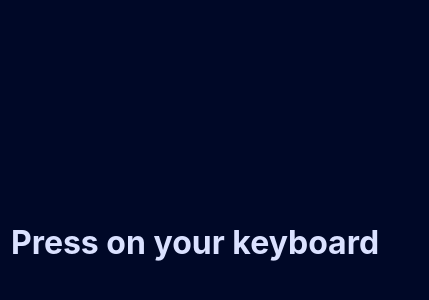
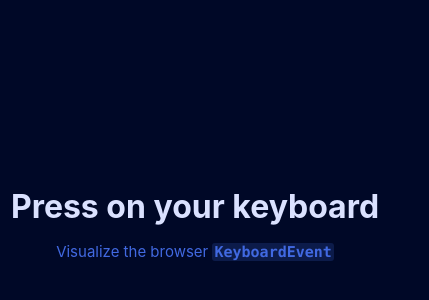
Before and after one commit to LewisAlderman/keypressed, a Next.js app: page / in a window 390 px wide. Shown: the part 180-480 px from the top of the page, 429 px wide, since content can reach past the window. Built offline with nearby package versions, Linux system fonts and the light colour scheme.

Commit message:
Link/subtitle transitions/styles, key styles, layout (+ responsive) tweaks

```diff
--- a/src/components/Body/index.tsx
+++ b/src/components/Body/index.tsx
@@ -6,6 +6,15 @@ import { useKeyHandler } from '../../hooks/useKeyHandler';
 import styles from './styles.module.scss';
 import EventInfo from '../EventInfo';
 
+const svg = (
+  <svg
+    xmlns="http://www.w3.org/2000/svg"
+    viewBox="0 0 24 24"
+    aria-hidden="true">
+    <path d="M15.5 14h-.79l-.28-.27a6.5 6.5 0 001.48-5.34c-.47-2.78-2.79-5-5.59-5.34a6.505 6.505 0 00-7.27 7.27c.34 2.8 2.56 5.12 5.34 5.59a6.5 6.5 0 005.34-1.48l.27.28v.79l4.25 4.25c.41.41 1.08.41 1.49 0 .41-.41.41-1.08 0-1.49L15.5 14zm-6 0C7.01 14 5 11.99 5 9.5S7.01 5 9.5 5 14 7.01 14 9.5 11.99 14 9.5 14z" />
+  </svg>
+);
+
 const Body = (): JSX.Element => {
   const [state, set] = useKeyHandler();
 
@@ -13,6 +22,10 @@ const Body = (): JSX.Element => {
     <div className={styles.Body}>
       <motion.div
         /** background */ className={styles.bg}
+        initial={{
+          opacity: 0,
+          scale: 1.2,
+        }}
         animate={{
           opacity: state ? 1 : 0,
           scale: state ? 1 : 1.2,
@@ -20,9 +33,83 @@ const Body = (): JSX.Element => {
       />
 
       <AnimateSharedLayout>
-        <motion.h1 layout onClick={() => set(null)}>
-          Press on your keyboard
-        </motion.h1>
+        <motion.div layout className={styles.text}>
+          {/**
+           * Header
+           */}
+          <motion.h1 layout onClick={() => set(null)}>
+            Press on your keyboard
+          </motion.h1>
+
+          {/**
+           * SubHeading
+           */}
+          <h6>
+            <AnimatePresence exitBeforeEnter initial={false}>
+              {!state && (
+                <motion.span
+                  key="h61"
+                  transition={{
+                    duration: 0.5,
+                    delay: 2,
+                  }}
+                  initial={{
+                    opacity: 1,
+                    y: 0,
+                  }}
+                  animate={{
+                    opacity: 1,
+                    y: 0,
+                  }}
+                  exit={{
+                    opacity: 0,
+                    y: 20,
+                  }}>
+                  Visualize the browser <strong>KeyboardEvent</strong>
+                </motion.span>
+              )}
+              {state && (
+                <motion.a
+                  key="h62"
+                  href="https://developer.mozilla.org/en-US/docs/Web/API/KeyboardEvent"
+                  initial={{
+                    opacity: 0,
+                    y: -10,
+                  }}
+                  animate={{
+                    opacity: 1,
+                    y: 0,
+                  }}
+                  exit={{
+                    opacity: 0,
+                    y: -20,
+                  }}
+                  transition={{
+                    duration: 0.33,
+                  }}
+                  onAnimationComplete={() => null}
+                  target="_blank"
+                  rel="noopener noreferrer">
+                  {svg}
+                  View MDN docs for KeyboardEvent
+                </motion.a>
+              )}
+            </AnimatePresence>
+          </h6>
+          {state && (
+            <motion.div
+              className={styles.key}
+              initial={{ opacity: 0 }}
+              animate={{ opacity: state ? 1 : 0 }}
+              transition={{ delay: 3 }}>
+              <span>{JSON.stringify(state?.key)}</span>
+            </motion.div>
+          )}
+        </motion.div>
+
+        {/**
+         * EVENT INFO
+         */}
         <AnimatePresence>
           {state && <EventInfo state={state} />}
         </AnimatePresence>
--- a/src/components/Body/styles.module.scss
+++ b/src/components/Body/styles.module.scss
@@ -9,9 +9,11 @@
   flex-direction: column;
   justify-content: center;
   align-items: center;
+  text-align: center;
 
   .bg {
     background: lighten($bg, 8);
+    display: none;
     z-index: 0 !important;
     border-radius: 1rem;
     position: absolute;
@@ -21,12 +23,70 @@
     bottom: 0;
   }
 
-  h1 {
-    color: lighten($bg, 85);
+  .text {
+    margin-bottom: 2rem;
+
+    h1 {
+      color: lighten($bg, 85);
+      margin-bottom: 1rem;
+    }
+
+    h6 {
+      color: royalblue;
+      font-size: 15px;
+      position: relative;
+      font-weight: 400;
+      height: 1.5em;
+
+      svg {
+        width: 1em;
+        height: 1em;
+        vertical-align: bottom;
+        margin-right: 0.2em;
+        fill: rgba(royalblue, 0.5);
+      }
+
+      a {
+        &:hover {
+          color: slateblue;
+        }
+        &:active {
+          color: rgba(whitesmoke, 0.5);
+        }
+      }
+
+      & > a,
+      & > span {
+        display: block;
+        width: 100%;
+      }
+
+      & > span strong {
+        font-family: $code;
+        display: inline-block;
+        padding: 0 2px;
+        border-radius: 3px;
+        background: darken(royalblue, 40);
+      }
+    }
+
+    & > * {
+      z-index: 1;
+    }
   }
 
-  & > * {
-    z-index: 1;
+  .key {
+    position: absolute;
+    bottom: -2.5rem;
+    width: 100%;
+    & > * {
+      display: inline-block;
+      font-family: $code;
+      border-radius: 3px;
+      padding: 2px 4px;
+      color: $bg;
+      background: royalblue;
+    }
   }
 
   @media screen and (min-width: 500px) {
@@ -35,5 +95,8 @@
   @media screen and (min-width: 960px) {
     max-width: 900px;
     flex-direction: row;
+    .bg {
+      display: block;
+    }
   }
 }
--- a/src/components/EventInfo/styles.module.scss
+++ b/src/components/EventInfo/styles.module.scss
@@ -2,17 +2,20 @@
 
 .EventInfo {
   background: #f49b97;
-  margin: 1rem;
+  margin: 1.5rem 0 1.5rem 3.5rem;
   border-radius: 3px;
   overflow: hidden;
   padding: 5px;
+
+  @media screen and (max-width: 960px) {
+    margin: 1.5rem 0 1.5rem 0;
+  }
 
   table {
     width: 100%;
     border-collapse: collapse;
     border: none;
-    font-family: 'SF Mono', Menlo, Monaco, 'Roboto Mono', 'Fira Code',
-      'Fira Mono', 'Andale Mono', consolas, monospace;
+    font-family: $code;
 
     tr {
       &:nth-of-type(even) {
--- a/styles/_variables.scss
+++ b/styles/_variables.scss
@@ -1 +1,3 @@
 $bg: #000827;
+$code: 'SF Mono', Menlo, Monaco, 'Roboto Mono', 'Fira Code', 'Fira Mono',
+  'Andale Mono', consolas, monospace;
--- a/styles/globals.scss
+++ b/styles/globals.scss
@@ -3,6 +3,10 @@
 html,
 body {
   background: $bg;
+  display: flex;
+  flex-direction: column;
+  justify-content: center;
+  min-height: 100vh;
   padding: 0;
   margin: 0;
   font-family: -apple-system, BlinkMacSystemFont, Segoe UI, Roboto, Oxygen,
```
